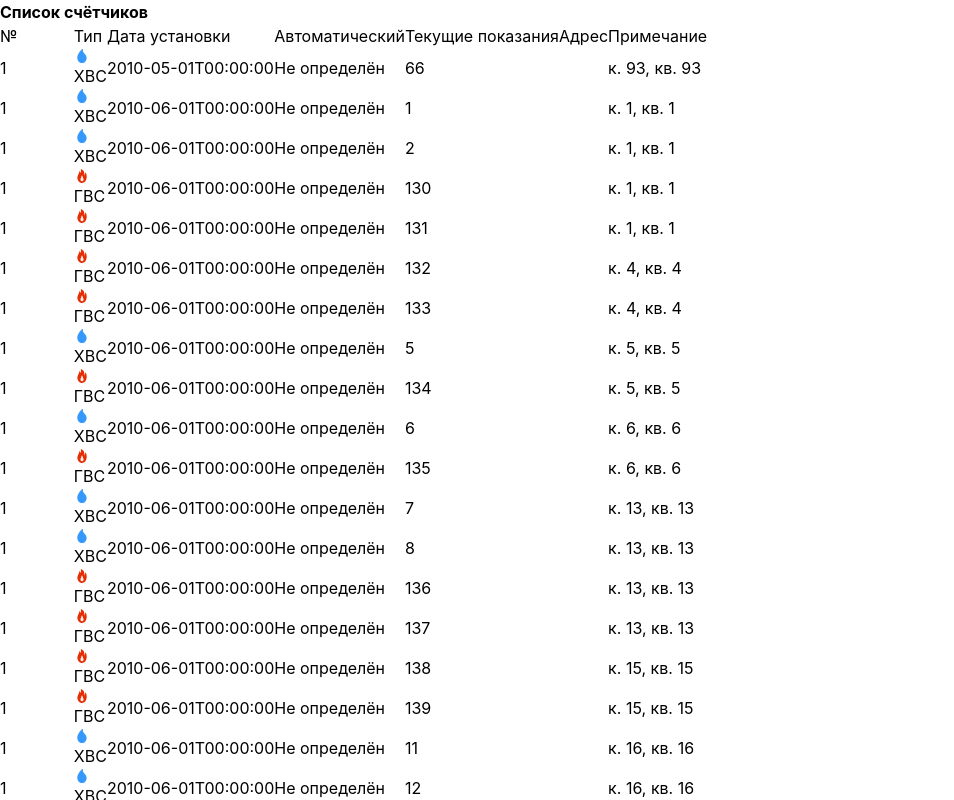
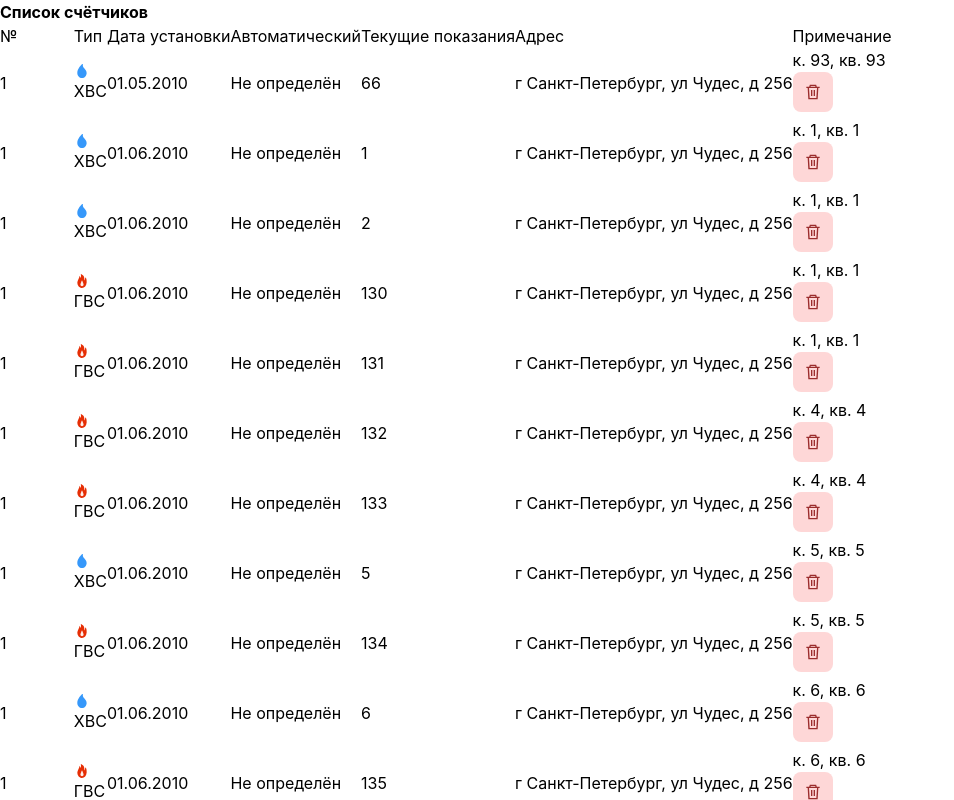
Before and after one commit to EgorVolg/counters, a React (Vite) app: page / in a window 1280 px wide. Shown: the top 800 px of the page, without its empty margins (0-954 px from the left). Built offline with nearby package versions, Linux system fonts and the light colour scheme; data requests are answered from the project's data file.

Commit message:
created button

```diff
--- a/src/components/Item.tsx
+++ b/src/components/Item.tsx
@@ -1,6 +1,25 @@
 import { TItem } from "./types.ts";
 import React from "react";
 
+const delsvg = (
+  <svg
+    width="40"
+    height="40"
+    viewBox="0 0 40 40"
+    fill="none"
+    xmlns="http://www.w3.org/2000/svg"
+  >
+    <rect width="40" height="40" rx="8" fill="#FED7D7" />
+    <path d="M19.3333 18V24H18V18H19.3333Z" fill="#9B2C2C" />
+    <path d="M22 18V24H20.6666V18H22Z" fill="#9B2C2C" />
+    <path
+      fill-rule="evenodd"
+      clip-rule="evenodd"
+      d="M16.8528 12.6667H23.1472L23.8138 14.6667H26.6666V16H25.3333L24.6666 27.3334H15.3333L14.6666 16H13.3333V14.6667H16.1861L16.8528 12.6667ZM17.5916 14.6667H22.4084L22.1861 14H17.8138L17.5916 14.6667ZM16 16L16.6666 26H23.3333L24 16H16Z"
+      fill="#9B2C2C"
+    />
+  </svg>
+);
 export const Item: React.FC<{ el: TItem }> = ({ el }) => {
   const getType = () => {
     if (el._type[0] === "HotWaterAreaMeter") {
@@ -59,18 +78,27 @@ export const Item: React.FC<{ el: TItem }> = ({ el }) => {
     }
   };
 
-  console.log(el);
+  const formateDate = () => {
+    const date = el.installation_date;
+    const year = date.slice(0, 4);
+    const month = date.slice(5, 7);
+    const day = date.slice(8, 10);
+    return `${day}.${month}.${year}`;
+  };
 
   return (
-    <tr className="bg-white hover:bg-[#E0E5EB] border border-[#E0E5EB] border-solid h-[52px]">
+    <tr className="bg-white transform duration-100 hover:bg-[#E0E5EB] border border-[#E0E5EB] border-solid h-[52px] group/item">
       <td className="p-4">1</td>
       <td className="p-4">{getType()}</td>
-      <td className="p-4">{el.installation_date} </td>
+      <td className="p-4">{formateDate()} </td>
       <td className="p-4">{isAutomatic()} </td>
       <td className="p-4">{el.description} </td>
-      <td className="p-4">{}</td>
-      <td className="p-4">
-        к. {el.number}, {el.str_number_full}
+      <td className="p-4 w-1/4">{"г Санкт-Петербург, ул Чудес, д 256"}</td>
+      <td className="p-4 w-1/4 ">
+        <div>
+          к. {el.number}, {el.str_number_full}
+        </div>
+        <button className="invisible absolute top-0 right-0 bottom-0 align-center px-1.5 group-hover/item:visible">{delsvg}</button>
       </td>
     </tr>
   );
--- a/src/components/Itemslist.tsx
+++ b/src/components/Itemslist.tsx
@@ -13,7 +13,7 @@ export const ItemsList = () => {
       const areaMap = areas.find((el: TArea) => el.id === obj.area.id);
       const newObj = { ...obj, ...areaMap } as TItem;
       if (newObj) {
-        return <Item key={index} el={newObj} />;
+        return <Item key={index} el={newObj}  />;
       }
       return null;
     })
```
